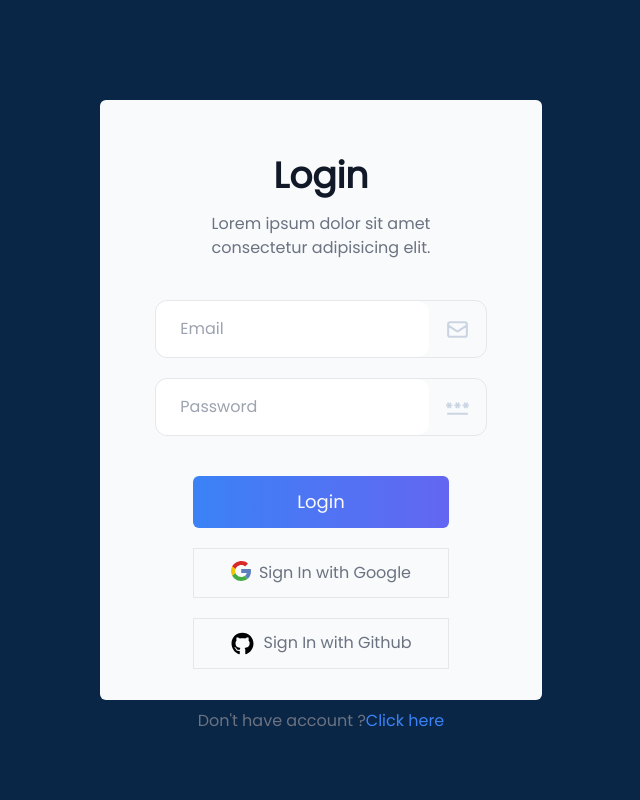
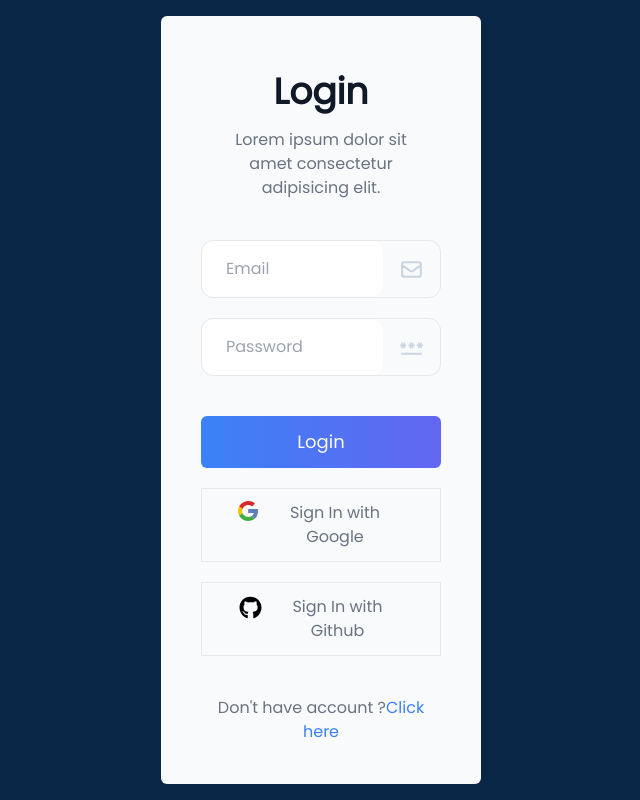
Before and after one commit to TheangDyna/DerLg, a Next.js app: page /login in a window 1280 px wide. Shown: the whole page, without its empty margins (319-959 px from the left). Built offline with nearby package versions, Linux system fonts and the light colour scheme.

Commit message:
make the container responsive

```diff
--- a/layout/Auth.js
+++ b/layout/Auth.js
@@ -2,8 +2,8 @@ import style from "../styles/Auth.module.css";
 
 export default function Auth({ children }) {
   return (
-    <div className="flex h-screen ">
-      <div className="m-auto bg-slate-50 rounded-md w-3/7 h-3/4">
+    <div className="flex h-screen">
+      <div className="m-auto bg-slate-50 rounded-md  md:w-1/3 sm:w-3/6 lg:w-1/4 h-3/7">
         {/* <div className={style.imgStyle}>
            <div className="flex items-center mx-auto">
             <h1>DerLg</h1>
```
